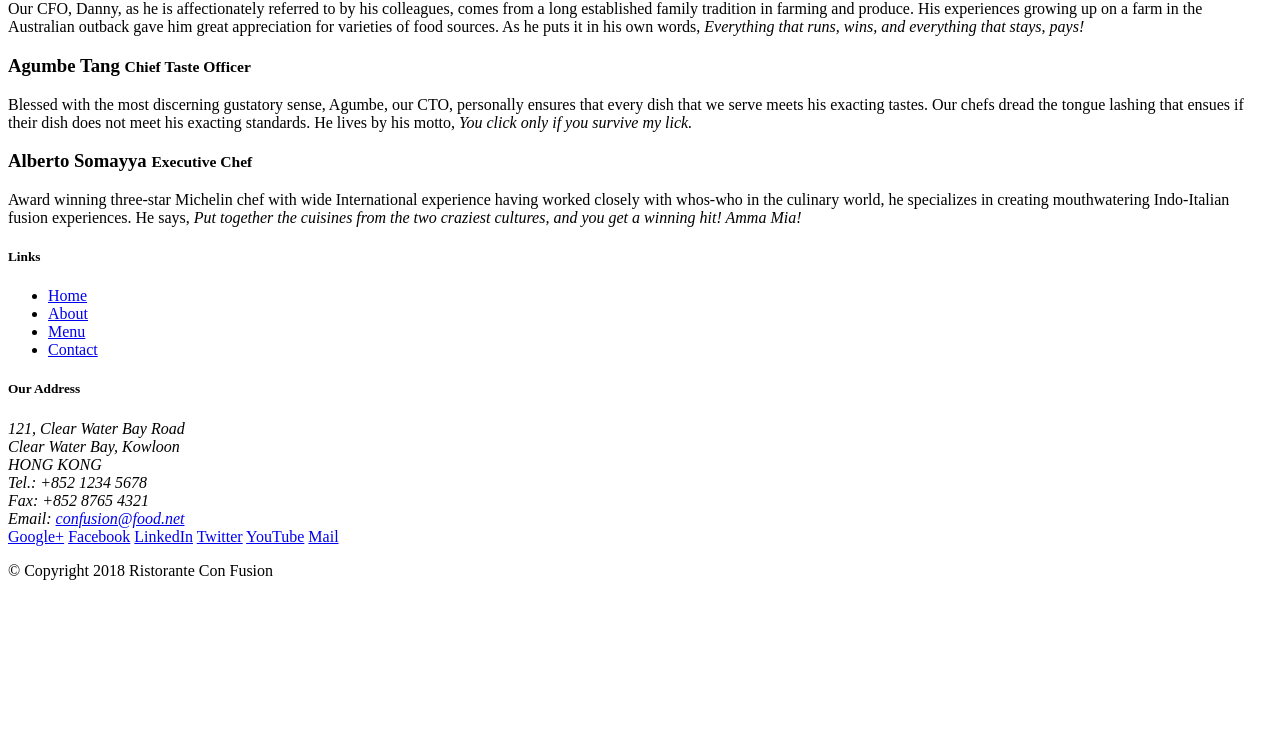
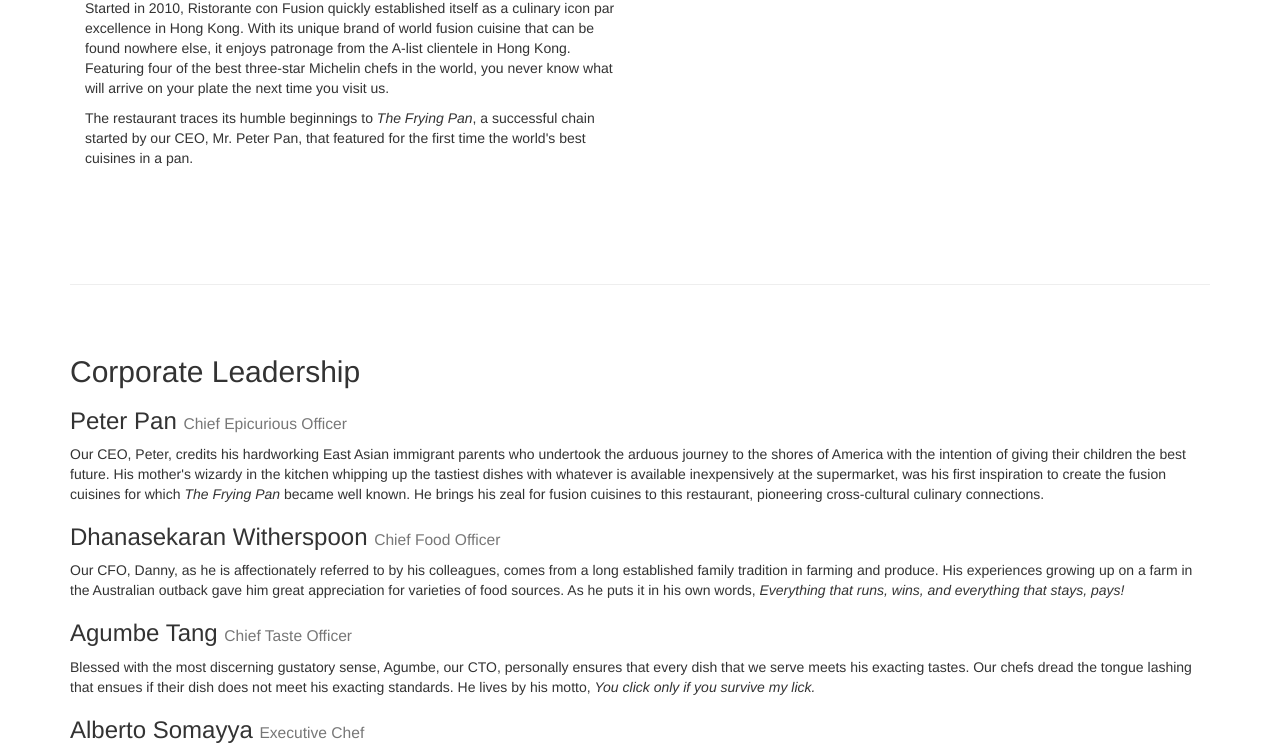
Before and after one commit to haamza01/Assignment-1, a website: page aboutus.html in a window 1280 px wide. Shown: the part 517-1267 px from the top of the page. Before the commit the page ends 1113 px from the top, so only its background shows below. Drawn offline with nearby package versions, Linux system fonts and the light colour scheme.

Commit message:
first commit

```diff
--- a/aboutus.html
+++ b/aboutus.html
@@ -2,56 +2,67 @@
 <html lang="en">
 
 <head>
+    <!-- Required meta tags always come first -->
+    <meta charset="utf-8">
+    <meta name="viewport" content="width=device-width, initial-scale=1, shrink-to-fit=no">
+    <meta http-equiv="x-ua-compatible" content="ie=edge">
 
+    <!-- Bootstrap CSS -->
+    <link rel="stylesheet" href="node_modules/bootstrap/dist/css/bootstrap.min.css">
+    <link href="css/styles.css" rel="stylesheet">
     <title>Ristorante Con Fusion: About Us</title>
 
 </head>
 
 <body>
-
     <header class="jumbotron">
         <div class="container">
             <div class="row row-header">
-                <div class="col-12 col-sm-6">
+                <div class="col-12 col-sm-8">
                     <h1>Ristorante con Fusion</h1>
                     <p>We take inspiration from the World's best cuisines, and create a unique fusion experience. Our lipsmacking creations will tickle your culinary senses!</p>
                 </div>
-                <div class="col-12 col-sm">
+                <div class="col col-sm">
                 </div>
             </div>
         </div>
     </header>
 
-    <div>
-        <div>
-            <div>
+    <div class="container">
+        <div class="row row-header">
+            <div class="col-12">
                 <h3>About Us</h3>
                 <hr>
             </div>
         </div>
 
-        <div>
-            <div>
+        <div class="row row-content align-items-center">
+            <div class="col-12 col-sm-6">
                 <h2>Our History</h2>
-                <p>Started in 2010, Ristorante con Fusion quickly established itself as a culinary icon par excellence in Hong Kong. With its unique brand of world fusion cuisine that can be found nowhere else, it enjoys patronage from the A-list clientele in Hong Kong.  Featuring four of the best three-star Michelin chefs in the world, you never know what will arrive on your plate the next time you visit us.</p>
+                <p>Started in 2010, Ristorante con Fusion quickly established itself as a culinary icon par excellence in Hong Kong. With its unique brand of world fusion cuisine that can be found nowhere else, it enjoys patronage from the A-list clientele
+                    in Hong Kong. Featuring four of the best three-star Michelin chefs in the world, you never know what will arrive on your plate the next time you visit us.</p>
                 <p>The restaurant traces its humble beginnings to <em>The Frying Pan</em>, a successful chain started by our CEO, Mr. Peter Pan, that featured for the first time the world's best cuisines in a pan.</p>
             </div>
-            <div>
+            <div class="col col-sm">
             </div>
         </div>
 
 
-        <div>
-            <div>
+        <div class="row row-content">
+            <div class="col-12">
                 <h2>Corporate Leadership</h2>
                 <h3>Peter Pan <small>Chief Epicurious Officer</small></h3>
-                <p>Our CEO, Peter, credits his hardworking East Asian immigrant parents who undertook the arduous journey to the shores of America with the intention of giving their children the best future. His mother's wizardy in the kitchen whipping up the tastiest dishes with whatever is available inexpensively at the supermarket, was his first inspiration to create the fusion cuisines for which <em>The Frying Pan</em> became well known. He brings his zeal for fusion cuisines to this restaurant, pioneering cross-cultural culinary connections.</p>
+                <p class=" d-none d-sm-block">Our CEO, Peter, credits his hardworking East Asian immigrant parents who undertook the arduous journey to the shores of America with the intention of giving their children the best future. His mother's wizardy in the kitchen whipping up
+                    the tastiest dishes with whatever is available inexpensively at the supermarket, was his first inspiration to create the fusion cuisines for which <em>The Frying Pan</em> became well known. He brings his zeal for fusion cuisines to
+                    this restaurant, pioneering cross-cultural culinary connections.</p>
                 <h3>Dhanasekaran Witherspoon <small>Chief Food Officer</small></h3>
-                <p>Our CFO, Danny, as he is affectionately referred to by his colleagues, comes from a long established family tradition in farming and produce. His experiences growing up on a farm in the Australian outback gave him great appreciation for varieties of food sources. As he puts it in his own words, <em>Everything that runs, wins, and everything that stays, pays!</em></p>
+                <p class=" d-none d-sm-block">Our CFO, Danny, as he is affectionately referred to by his colleagues, comes from a long established family tradition in farming and produce. His experiences growing up on a farm in the Australian outback gave him great appreciation for
+                    varieties of food sources. As he puts it in his own words, <em>Everything that runs, wins, and everything that stays, pays!</em></p>
                 <h3>Agumbe Tang <small>Chief Taste Officer</small></h3>
-                <p>Blessed with the most discerning gustatory sense, Agumbe, our CTO, personally ensures that every dish that we serve meets his exacting tastes. Our chefs dread the tongue lashing that ensues if their dish does not meet his exacting standards. He lives by his motto, <em>You click only if you survive my lick.</em></p>
+                <p class=" d-none d-sm-block">Blessed with the most discerning gustatory sense, Agumbe, our CTO, personally ensures that every dish that we serve meets his exacting tastes. Our chefs dread the tongue lashing that ensues if their dish does not meet his exacting standards.
+                    He lives by his motto, <em>You click only if you survive my lick.</em></p>
                 <h3>Alberto Somayya <small>Executive Chef</small></h3>
-                <p>Award winning three-star Michelin chef with wide International experience having worked closely with whos-who in the culinary world, he specializes in creating mouthwatering Indo-Italian fusion experiences. He says, <em>Put together the cuisines from the two craziest cultures, and you get a winning hit! Amma Mia!</em></p>
+                <p class=" d-none d-sm-block">Award winning three-star Michelin chef with wide International experience having worked closely with whos-who in the culinary world, he specializes in creating mouthwatering Indo-Italian fusion experiences. He says, <em>Put together the cuisines from the two craziest cultures, and you get a winning hit! Amma Mia!</em></p>
             </div>
         </div>
 
@@ -60,7 +71,7 @@
     <footer class="footer">
         <div class="container">
             <div class="row">
-                <div class="col-4 offset-1 col-sm-2">
+                <div class="col-5 offset-1 col-sm-2">
                     <h5>Links</h5>
                     <ul class="list-unstyled">
                         <li><a href="#">Home</a></li>
@@ -69,7 +80,7 @@
                         <li><a href="#">Contact</a></li>
                     </ul>
                 </div>
-                <div class="col-7 col-sm-5">
+                <div class="col-6 col-sm-5">
                     <h5>Our Address</h5>
                     <address>
                         121, Clear Water Bay Road<br>
@@ -80,8 +91,8 @@
                         Email: <a href="mailto:confusion@food.net">confusion@food.net</a>
                     </address>
                 </div>
-                <div class="col-12 col-sm-4 align-self-center">
-                    <div class="text-center">
+                <div class="col col-sm-4 align-self-center">
+                    <div style="text-align:center">
                         <a href="http://google.com/+">Google+</a>
                         <a href="http://www.facebook.com/profile.php?id=">Facebook</a>
                         <a href="http://www.linkedin.com/in/">LinkedIn</a>
@@ -93,12 +104,18 @@
             </div>
             <div class="row justify-content-center">
                 <div class="col-auto">
-                    <p>© Copyright 2018 Ristorante Con Fusion</p>
+                    <p>© Copyright 2015 Ristorante Con Fusion</p>
                 </div>
             </div>
         </div>
     </footer>
 
+    <!-- jQuery first, then Tether, then Bootstrap JS. -->
+    <!-- Bootsrap beta 4 replaced Tether with Popper -->
+    <script src="node_modules/jquery/dist/jquery.min.js"></script>
+    <script src="node_modules/popper.js/dist/umd/popper.min.js"></script>
+    <script src="node_modules/bootstrap/dist/js/bootstrap.min.js"></script>
+
 </body>
 
 </html>
--- a/css/styles.css
+++ b/css/styles.css
@@ -1,6 +1,6 @@
 .row-header {
     margin: 0px auto;
-    padding: 0px auto;
+    padding: 0px;
 }
 
 .row-content {
@@ -23,7 +23,7 @@
     color: floralwhite;
 }
 
-.address {
+address {
     font-size: 80%;
     margin: 0px;
     color: #0f0f0f;
```
Lines whose indentation alone changed are shown as unchanged.
